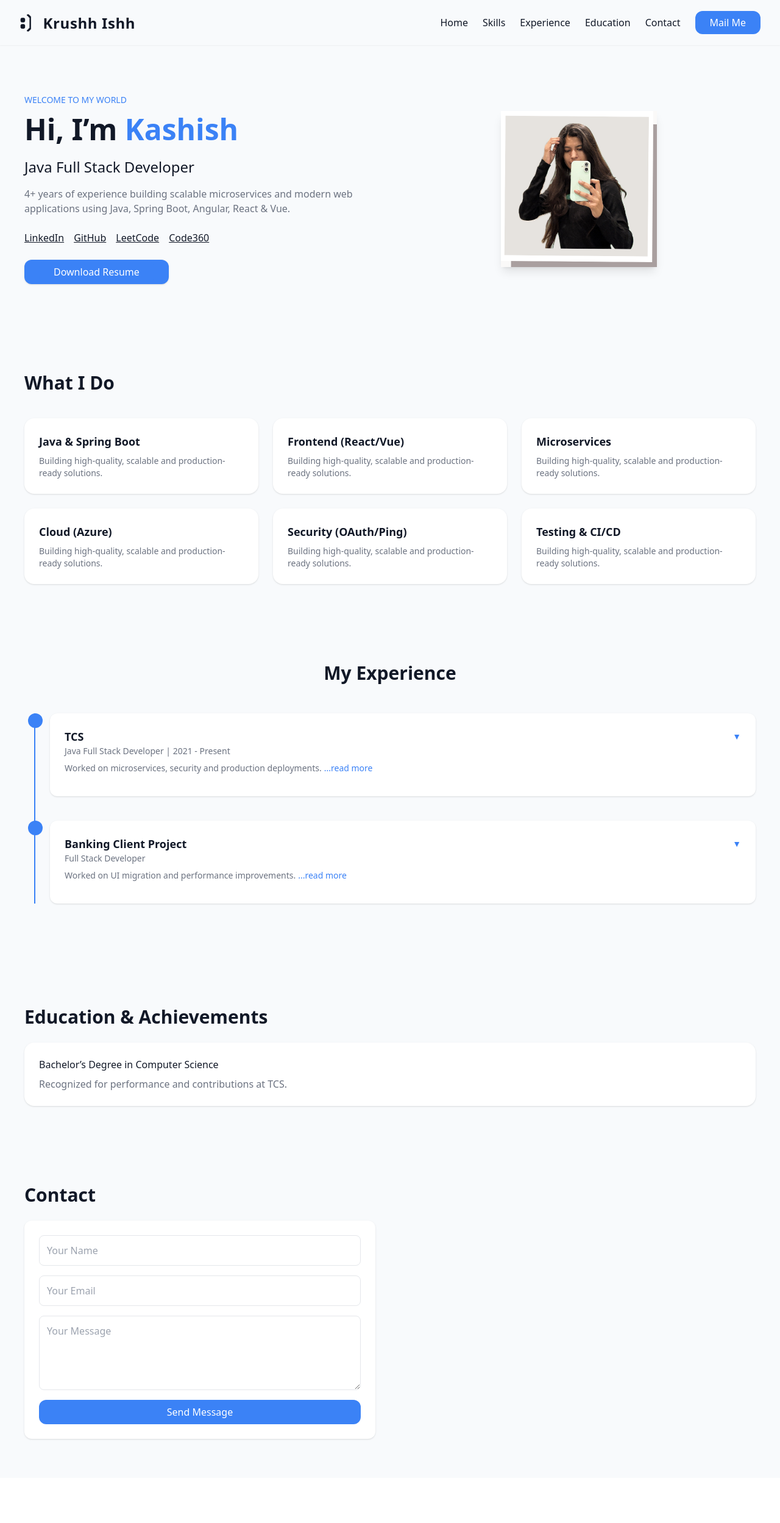
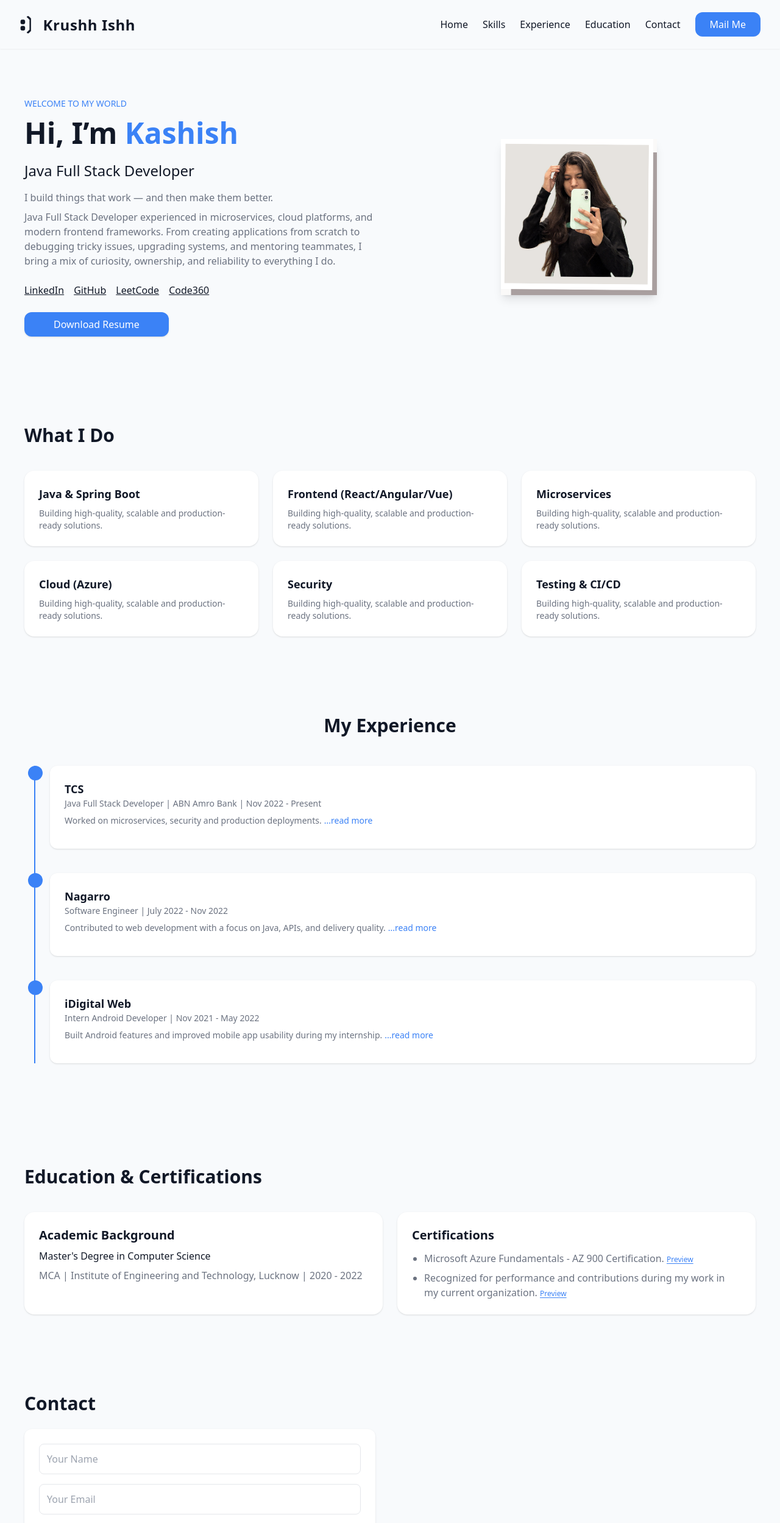
Before and after one commit to krushh-ishh/kashish-portfolio, a React (Vite) app: page / in a window 1280 px wide. Shown: the top 2498 px of the page at 61% size. Before the commit the page ends 2424 px from the top, so only its background shows below. Built offline with nearby package versions, Linux system fonts and the light colour scheme.

Commit message:
feat: enhance App component with mobile menu and achievements section

```diff
--- a/src/App.jsx
+++ b/src/App.jsx
@@ -2,6 +2,17 @@ import React, { useState } from "react";
 
 export default function App() {
   const prefersDark = window.matchMedia && window.matchMedia('(prefers-color-scheme: dark)').matches;
+  const [isMobileMenuOpen, setIsMobileMenuOpen] = useState(false);
+  const achievements = [
+    {
+      title: "Microsoft Azure Fundamentals - AZ 900 Certification.",
+      href: "/certificates/azure-az-900.pdf",
+    },
+    {
+      title: "Recognized for performance and contributions during my work in my current organization.",
+      href: "/certificates/current-organization-recognition.pdf",
+    },
+  ];
 
   const theme = prefersDark
     ? "bg-[#0f172a] text-white"
@@ -11,20 +22,43 @@ export default function App() {
     ? "bg-[#1e293b]"
     : "bg-white";
 
+  const navLinks = [
+    { label: "Home", href: "#home" },
+    { label: "Skills", href: "#skills" },
+    { label: "Experience", href: "#experience" },
+    { label: "Education", href: "#education" },
+    { label: "Contact", href: "#contact" },
+  ];
+
   return (
     <div className={theme + " min-h-screen font-sans"}>
       {/* Navbar */}
-      <nav className="flex justify-between items-center px-8 py-5 shadow-sm">
-        <h1 className="text-2xl font-bold tracking-wide"> <span style={{ fontFamily: "BrickSans" }} >:)&nbsp;&nbsp;</span>&nbsp;Krushh Ishh</h1>
+      <nav className="px-6 py-5 shadow-sm md:px-8">
+        <div className="flex items-center justify-between gap-4">
+          <h1 className="text-xl font-bold tracking-wide md:text-2xl"> <span style={{ fontFamily: "BrickSans" }} >:)&nbsp;&nbsp;</span>&nbsp;Krushh Ishh</h1>
           {/* <h1 className="text-3xl" style={{ fontFamily: "BrickSans" }}>
           :)  Krushh Ishh
         </h1> */}
-        <div className="space-x-6 hidden md:block">
-          <a href="#home">Home</a>
-          <a href="#skills">Skills</a>
-          <a href="#experience">Experience</a>
-          <a href="#education">Education</a>
-          <a href="#contact">Contact</a>
+          <button
+            type="button"
+            aria-label="Toggle navigation menu"
+            aria-expanded={isMobileMenuOpen}
+            onClick={() => setIsMobileMenuOpen((open) => !open)}
+            className="flex h-11 w-11 items-center justify-center rounded-xl md:hidden"
+          >
+            <span className="space-y-1.5">
+              <span className="block h-0.5 w-5 bg-current"></span>
+              <span className="block h-0.5 w-5 bg-current"></span>
+              <span className="block h-0.5 w-5 bg-current"></span>
+            </span>
+          </button>
+
+          <div className="hidden items-center gap-6 md:flex">
+            {navLinks.map((link) => (
+              <a key={link.href} href={link.href}>
+                {link.label}
+              </a>
+            ))}
             <a
               href="mailto:kashish81099@gmail.com?subject=Opportunity&body=Hi Kashish,%0D%0A"
               className="bg-blue-500 text-white px-6 py-2 rounded-xl"
@@ -32,7 +66,30 @@ export default function App() {
               Mail Me
             </a>
           </div>
-
+        </div>
+        {isMobileMenuOpen && (
+          <div className={card + " mt-4 rounded-2xl p-4 shadow md:hidden"}>
+            <div className="flex flex-col gap-4">
+              {navLinks.map((link) => (
+                <a
+                  key={link.href}
+                  href={link.href}
+                  onClick={() => setIsMobileMenuOpen(false)}
+                  className="text-sm"
+                >
+                  {link.label}
+                </a>
+              ))}
+              <a
+                href="mailto:kashish81099@gmail.com?subject=Opportunity&body=Hi Kashish,%0D%0A"
+                onClick={() => setIsMobileMenuOpen(false)}
+                className="bg-blue-500 text-center text-white px-6 py-2 rounded-xl"
+              >
+                Mail Me
+              </a>
+            </div>
+          </div>
+        )}
       </nav>
 
       {/* HERO SECTION */}
@@ -49,9 +106,14 @@ export default function App() {
           </h2>
           <h3 className="text-2xl mb-4">Java Full Stack Developer</h3>
 
+          <p className="mb-2 text-gray-500">
+            I build things that work — and then make them better.<br></br>
+          </p>
           <p className="mb-6 text-gray-500">
-            4+ years of experience building scalable microservices and modern
-            web applications using Java, Spring Boot, Angular, React & Vue.
+            Java Full Stack Developer experienced in microservices,
+            cloud platforms, and modern frontend frameworks.
+            From creating applications from scratch to debugging tricky issues, upgrading systems,
+            and mentoring teammates, I bring a mix of curiosity, ownership, and reliability to everything I do.
           </p>
 
           <div className="flex gap-4 mb-6">
@@ -95,7 +157,7 @@ export default function App() {
         <h2 className="text-3xl font-bold mb-10">What I Do</h2>
 
         <div className="grid md:grid-cols-3 gap-6">
-          {["Java & Spring Boot", "Frontend (React/Vue)", "Microservices", "Cloud (Azure)", "Security (OAuth/Ping)", "Testing & CI/CD"].map((skill, i) => (
+          {["Java & Spring Boot", "Frontend (React/Angular/Vue)", "Microservices", "Cloud (Azure)", "Security", "Testing & CI/CD"].map((skill, i) => (
             <div
               key={i}
               className={card + " p-6 rounded-2xl shadow hover:scale-105 transition"}
@@ -124,26 +186,42 @@ export default function App() {
           const experiences = [
             {
               title: "TCS",
-              role: "Java Full Stack Developer | 2021 - Present",
+              role: "Java Full Stack Developer | ABN Amro Bank | Nov 2022 - Present",
               short: "Worked on microservices, security and production deployments.",
               details: [
                 "Upgraded 30+ microservices and BFF to Java 17 ensuring compatibility.",
                 "Implemented security using Ping Federate and OAuth flows.",
                 "Handled P1 production incidents and ensured quick resolution.",
                 "Supported new joiners and contributed beyond core responsibilities.",
-                "Worked on banking domain applications and system integrations."
+                "Worked on banking domain applications and system integrations.",
+                "Migrated Vue 2 application to Vue 3",
+                "Integrated backend APIs and improved application performance.",
+                "Updated test cases and migrated from Jest to Vitest.",
+                "Ensured smooth UI/UX with bilingual support."
               ]
             },
             {
-              title: "Banking Client Project",
-              role: "Full Stack Developer",
-              short: "Worked on UI migration and performance improvements.",
+              title: "Nagarro",
+              role: "Software Engineer | July 2022 - Nov 2022",
+              short: "Contributed to web development with a focus on Java, APIs, and delivery quality.",
               details: [
-                "Migrated Vue 2 application to Vue 3 using Composition API.",
-                "Rewrote frontend components while maintaining existing functionality.",
-                "Integrated backend APIs and improved application performance.",
-                "Updated test cases and migrated from Jest to Vitest.",
-                "Ensured smooth UI/UX with bilingual support."
+                "Built and enhanced application features using Java and Spring Boot for client-facing business requirements.",
+                "Worked on REST API integration and backend logic to support seamless communication across services.",
+                "Collaborated with cross-functional teams to understand requirements, troubleshoot issues, and deliver reliable releases.",
+                "Improved code quality through debugging, testing, and maintaining clean, reusable implementation patterns.",
+                "Supported end-to-end development tasks across backend and frontend touchpoints in an agile delivery environment."
+              ]
+            },
+            {
+              title: "iDigital Web",
+              role: "Intern Android Developer | Nov 2021 - May 2022",
+              short: "Built Android features and improved mobile app usability during my internship.",
+              details: [
+                "Developed Android application features using Java and Android Studio based on business requirements.",
+                "Created and refined mobile UI screens with a focus on usability, responsiveness, and consistent user experience.",
+                "Integrated APIs and handled data flow between the mobile app and backend services.",
+                "Fixed bugs, optimized existing functionality, and supported testing to improve application stability.",
+                "Worked closely with senior developers to learn mobile development practices and deliver assigned modules on time."
               ]
             }
           ];
@@ -160,9 +238,9 @@ export default function App() {
                   >
                     <div className="flex justify-between items-center">
                       <h3 className="text-lg font-semibold">{exp.title}</h3>
-                      <span className="text-sm text-blue-500">
+                      {/* <span className="text-sm text-blue-500">
                         {openIndex === i ? "▲" : "▼"}
-                      </span>
+                      </span> */}
                     </div>
                     <p className="text-sm text-gray-500 mb-2">{exp.role}</p>
 
@@ -190,13 +268,35 @@ export default function App() {
 
       {/* EDUCATION */}
       <section id="education" className="px-10 py-16">
-        <h2 className="text-3xl font-bold mb-6">Education & Achievements</h2>
+        <h2 className="text-3xl font-bold mb-10">Education & Certifications</h2>
+
+        <div className="grid md:grid-cols-2 gap-6">
+          <div className={card + " p-6 rounded-2xl shadow"}>
+            <h3 className="text-xl font-semibold mb-2">Academic Background</h3>
+            <p>Master's Degree in Computer Science</p>
+            <p className="text-gray-500 mt-2">
+              MCA | Institute of Engineering and Technology, Lucknow | 2020 - 2022
+            </p>
+          </div>
 
           <div className={card + " p-6 rounded-2xl shadow"}>
-          <p>Bachelor’s Degree in Computer Science</p>
-          <p className="text-gray-500 mt-2">
-            Recognized for performance and contributions at TCS.
-          </p>
+            <h3 className="text-xl font-semibold mb-3">Certifications</h3>
+            <ul className="list-disc pl-5 text-gray-500 space-y-2">
+              {achievements.map((achievement, index) => (
+                <li key={index}>
+                  {achievement.title}{" "}
+                  <a
+                    href={achievement.href}
+                    target="_blank"
+                    rel="noreferrer"
+                    className="text-xs text-blue-500 underline underline-offset-2"
+                  >
+                    Preview
+                  </a>
+                </li>
+              ))}
+            </ul>
+          </div>
         </div>
       </section>
 
```
Lines whose indentation alone changed are shown as unchanged.
